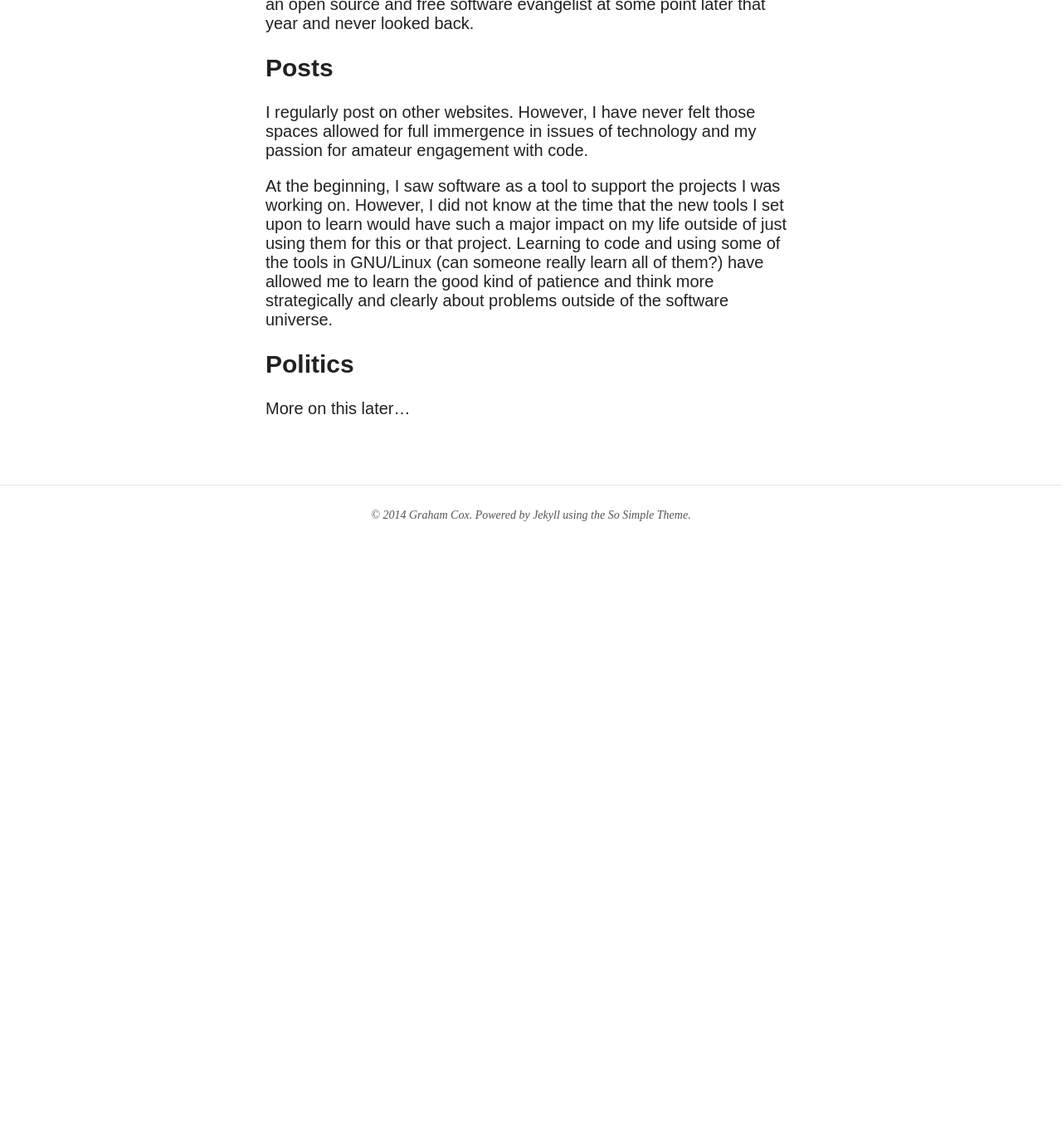
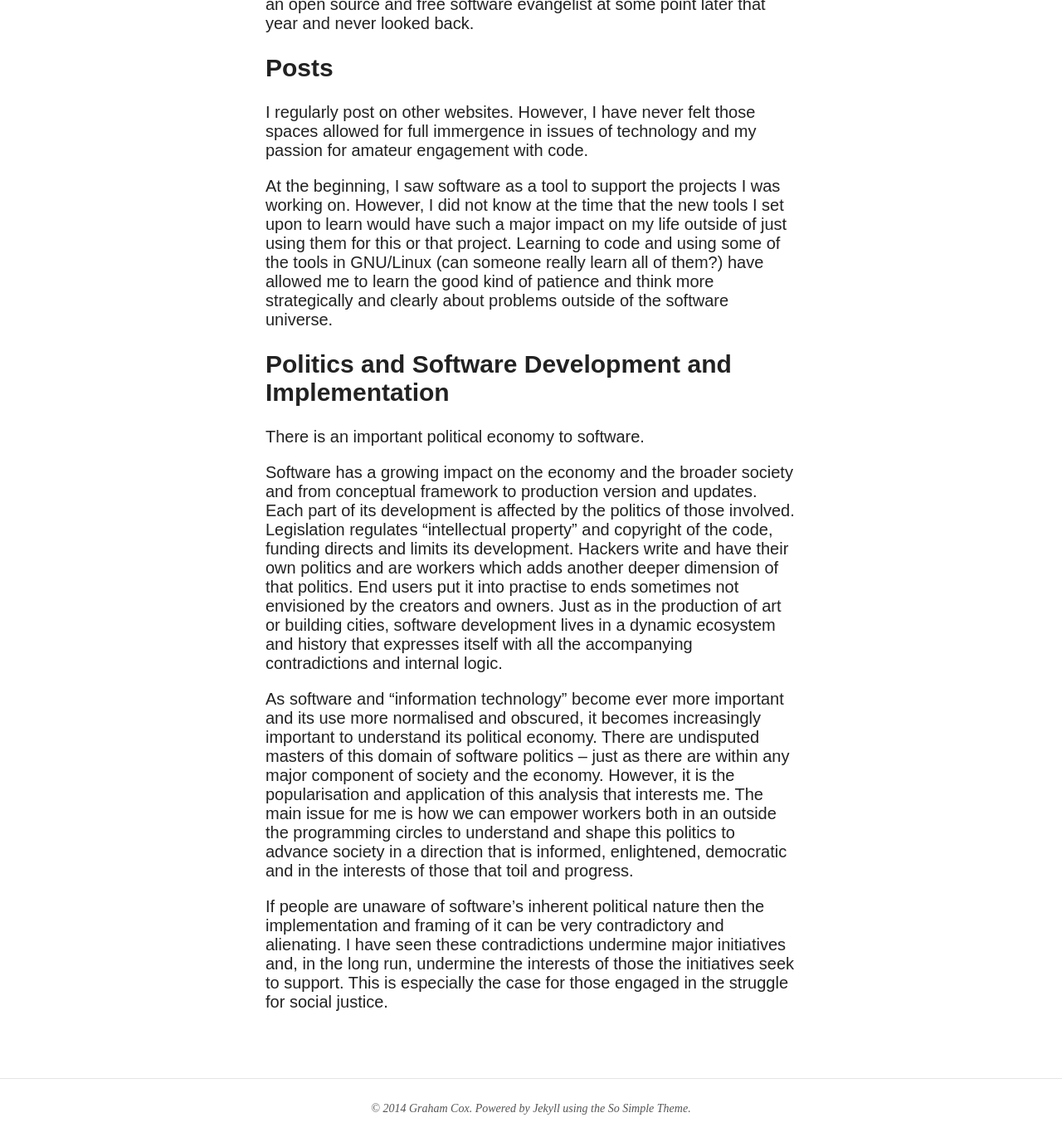
Before and after one commit to citizenspress/citizenspress.github.io, a Jekyll site: the page built from about.md, in a window 1280 px wide and 1400 px high, scrolled down 667 px. Shown: the top 1382 px of the window at 83% size. Built offline with Jekyll 4.4.1, drawn with Linux system fonts in a browser that asks for light colours; nearby versions of some CDN libraries; comment, search, counter and statistics services are not loaded; before the commit the page ends 1352 px from its top, so only the background shows below that.

Commit message:
about update

```diff
--- a/about.md
+++ b/about.md
@@ -17,6 +17,12 @@ I regularly post on other websites. However, I have never felt those spaces allo
 
 At the beginning, I saw software as a tool to support the projects I was working on. However, I did not know at the time that the new tools I set upon to learn would have such a major impact on my life outside of just using them for this or that project. Learning to code and using some of the tools in GNU/Linux (can someone really learn all of them?) have allowed me to learn the good kind of patience and think more strategically and clearly about problems outside of the software universe.
 
-# Politics
+# Politics and Software Development and Implementation
 
-More on this later...
+There is an important political economy to software.
+
+Software has a growing impact on the economy and the broader society and from conceptual framework to production version and updates. Each part of its development is affected by the politics of those involved. Legislation regulates "intellectual property" and copyright of the code, funding directs and limits its development. Hackers write and have their own politics and are workers which adds another deeper dimension of that politics. End users put it into practise to ends sometimes not envisioned by the creators and owners. Just as in the production of art or building cities, software development lives in a dynamic ecosystem and history that expresses itself with all the accompanying contradictions and internal logic.
+
+As software and "information technology" become ever more important and its use more normalised and obscured, it becomes increasingly important to understand its political economy. There are undisputed masters of this domain of software politics -- just as there are within any major component of society and the economy. However, it is the popularisation and application of this analysis that interests me. The main issue for me is how we can empower workers both in an outside the programming circles to understand and shape this politics to advance society in a direction that is informed, enlightened, democratic and in the interests of those that toil and progress.
+
+If people are unaware of software's inherent political nature then the implementation and framing of it can be very contradictory and alienating. I have seen these contradictions undermine major initiatives and, in the long run, undermine the interests of those the initiatives seek to support. This is especially the case for those engaged in the struggle for social justice.
```
